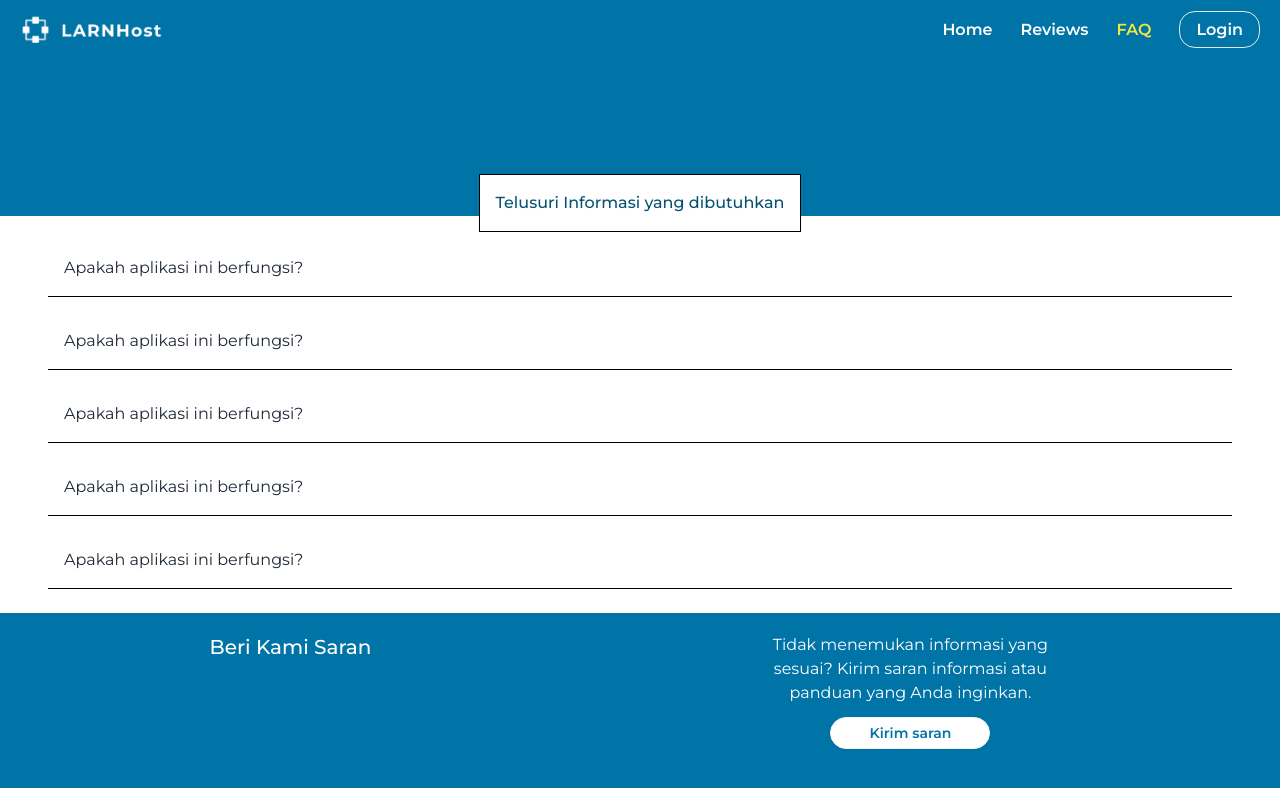
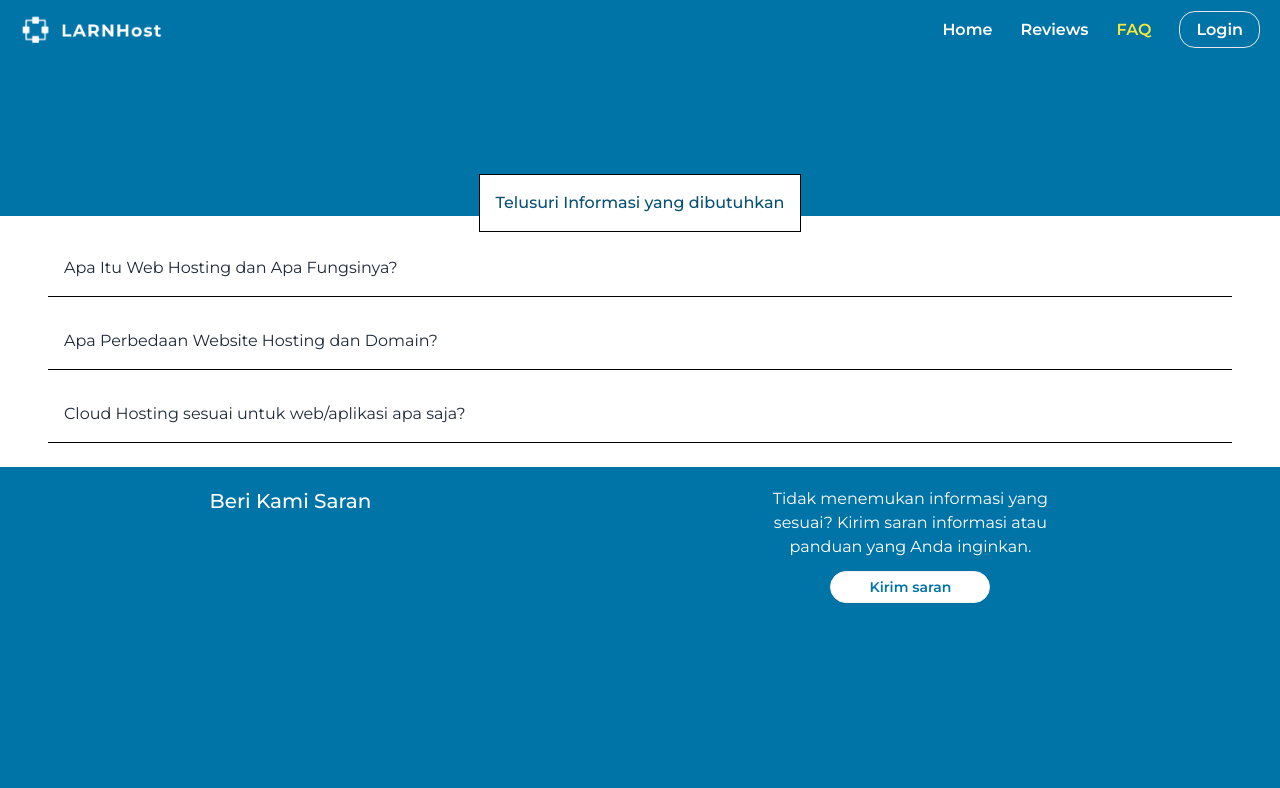
Before and after one commit to LangKingz/tuber, a Next.js app: page /faq in a window 1280 px wide. Shown: the top 788 px of the page. Built offline with nearby package versions, Linux system fonts and the light colour scheme.

Commit message:
revised on footer, detail page, and faq

```diff
--- a/package.json
+++ b/package.json
@@ -12,7 +12,7 @@
     "next": "14.2.5",
     "react": "^18",
     "react-dom": "^18",
-    "sweetalert2": "^11.12.3",
+    "sweetalert2": "^11.6.13",
     "swiper": "^11.1.5",
     "uuid": "^10.0.0"
   },
--- a/src/app/(auth)/forget/page.jsx
+++ b/src/app/(auth)/forget/page.jsx
@@ -23,13 +23,8 @@ const page = () => {
 
             <PasswordField labels="Password Lama" placeholder="Password lama" icon="key" />
             <PasswordField labels="Password Baru" placeholder="Password baru" icon="key" />
-            <label htmlFor="" className="flex items-center gap-3 mt-2 text-sm">
-              <input type="checkbox" name="" className="h-4 w-4" id="" />
-              <p>
-                I agree with LARNHost&apos;s <span className="text-[#0074A7]">Terms and Conditions</span>
-              </p>
-            </label>
-            <button className="bg-[#0074A7] btn hover:bg-[#085172] text-white py-4 px-5 rounded-2xl  font-semibold mt-5">Sign Up</button>
+
+            <button className="bg-[#0074A7] btn hover:bg-[#085172] text-white py-4 px-5 rounded-2xl  font-semibold mt-5">Confirm</button>
           </form>
         </div>
       </div>
--- a/src/app/component/footer.jsx
+++ b/src/app/component/footer.jsx
@@ -8,10 +8,9 @@ const Footer = () => {
       <div className="flex w-1/3 p-3 flex-col flex-wrap gap-2">
         <Image src={"/logo.png"} alt="" width={150} height={150} />
         <div className="caption gap-4 flex flex-col text-[#C1D3AC]">
-          <p className="text-sm font-light">Lorem ipsum dolor sit amet consectetur adipisicing elit. Nemo sunt nostrum aliquam expedita aliquid voluptatem aut tempora blanditiis ipsam saepe!</p>
-          <p className="text-sm font-light">Lorem ipsum dolor sit amet consectetur adipisicing elit. Nemo sunt nostrum aliquam expedita aliquid voluptatem aut tempora blanditiis ipsam saepe!</p>
+          <p className="text-sm font-light">website ini hanyalah projek pribadi biasa, bukan website asli yang menyediakan layanan hosting.</p>
         </div>
-        <div className="medsos flex gap-3 text-xl text-[#C1D3AC]">
+        <div className="medsos flex gap-3 text-xl text-[#C1D3AC] py-5">
           <i class="fa-brands fa-x-twitter"></i>
           <i class="fa-brands fa-instagram"></i>
           <i class="fa-brands fa-youtube"></i>
--- a/src/app/details/[slug]/page.jsx
+++ b/src/app/details/[slug]/page.jsx
@@ -14,7 +14,7 @@ const Detailspages = async ({ params }) => {
       <div className="flex justify-center mt-32 gap-5 flex-wrap">
         <div className=" w-full p-3 lg:w-1/2 gap-10 lg:gap-0 flex flex-col justify-evenly">
           <div className="">
-            <h1 className="text-6xl font-bold text-[#0074A7]">{data.data.title}</h1>
+            <h1 className="text-6xl font-bold text-[#0074A7] my-5">{data.data.title}</h1>
             <p className="font-normal text-[#FF9500]">{data.data.desc}</p>
           </div>
           <ul>
--- a/src/app/faq/page.jsx
+++ b/src/app/faq/page.jsx
@@ -12,11 +12,15 @@ const FaqPages = () => {
       </div>
       <div className="bg-white p-4 ">
         {/* accordion */}
-        <Accordion label="Apakah aplikasi ini berfungsi?" description="Aplikasi ini berfungsi sampai 99% pada server yang berjalan normal." />
-        <Accordion label="Apakah aplikasi ini berfungsi?" description="Aplikasi ini berfungsi sampai 99% pada server yang berjalan normal." />
-        <Accordion label="Apakah aplikasi ini berfungsi?" description="Aplikasi ini berfungsi sampai 99% pada server yang berjalan normal." />
-        <Accordion label="Apakah aplikasi ini berfungsi?" description="Aplikasi ini berfungsi sampai 99% pada server yang berjalan normal." />
-        <Accordion label="Apakah aplikasi ini berfungsi?" description="Aplikasi ini berfungsi sampai 99% pada server yang berjalan normal." />
+        <Accordion label="Apa Itu Web Hosting dan Apa Fungsinya?" description="
+          Ibarat rumah, web hosting adalah rumah untuk menyimpan file dan database website sehingga bisa diakses di internet. Agar berfungsi dengan baik, website memerlukan paket hosting dengan resource atau ruang yang cukup untuk menyimpan semua data.
+        " />
+        <Accordion label="Apa Perbedaan Website Hosting dan Domain?" description="
+          Ibarat bangunan, web hosting adalah rumah tempat website Anda tinggal. Sedangkan domain adalah alamat rumah Anda, seperti, LARNHost.com
+        " />
+        <Accordion label="Cloud Hosting sesuai untuk web/aplikasi apa saja?" description="
+          Cloud Hosting sesuai untuk website atau aplikasi yang membutuhkan resource CPU, RAM, atau Storage yang besar dan terjamin. Contoh aplikasi yang membutuhkan resource besar dan terjamin diantaranya seperti E-Commerce, E-Learning, Portal Berita, dan lain lain.
+        " />
       </div>
       <div className="flex justify-around text-white p-5 bg-[#0074A7]">
         <h1 className="font-medium text-xl">
```
Also changed, not shown: 1 other file (tests, documents, lock files or other folders).
